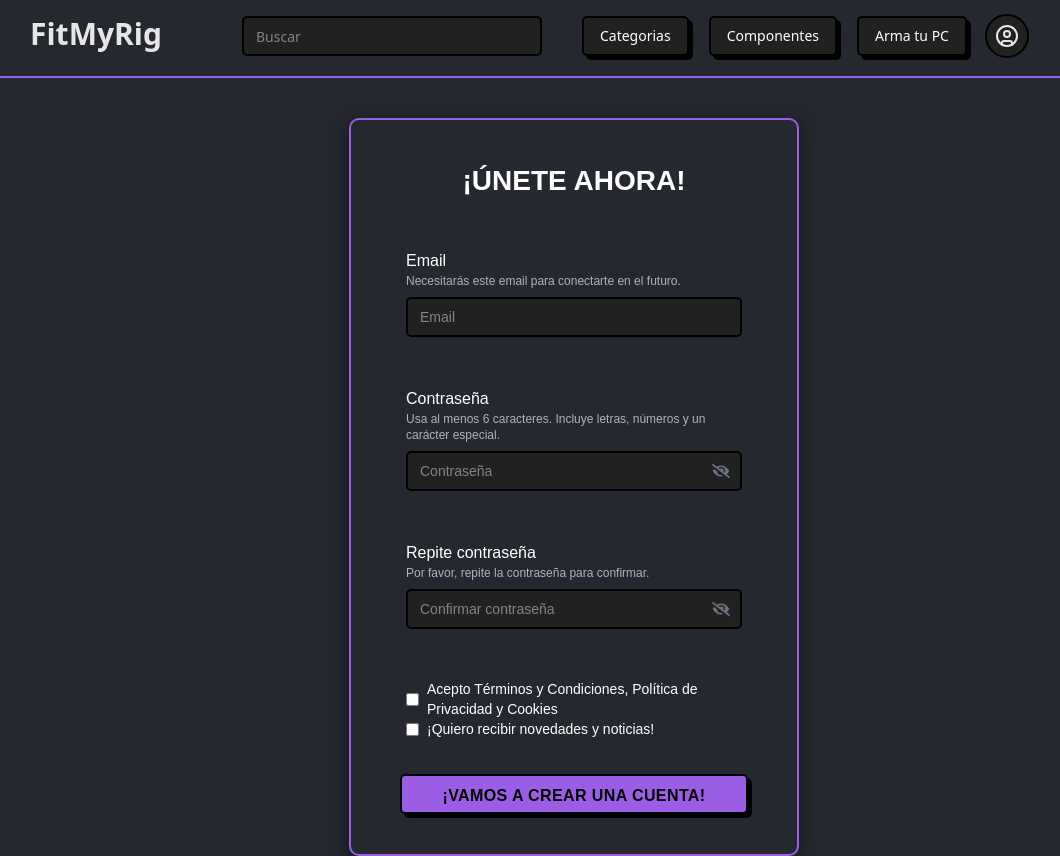
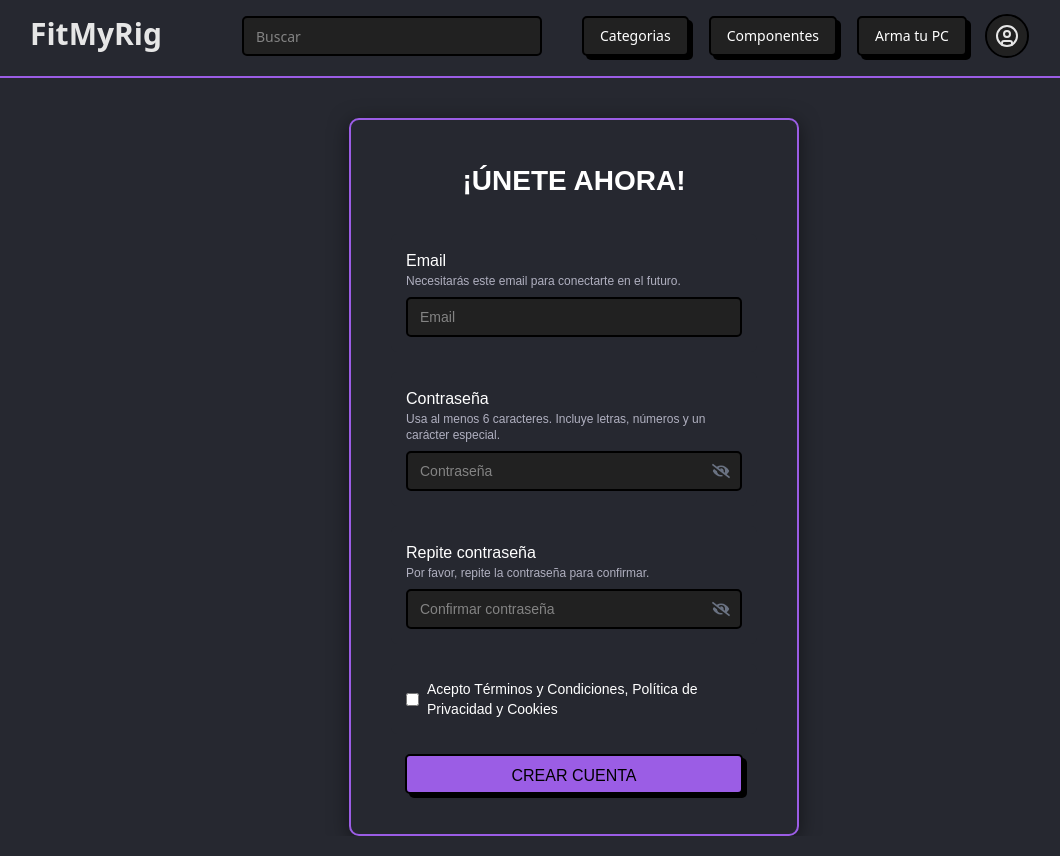
Before and after one commit to Nait-Nait/fastpc, a React (Vite) app in the folder front/: page /register in a window 1280 px wide. Shown: the whole page, without its empty margins (66-1126 px from the left). Built offline with nearby package versions, Linux system fonts and the light colour scheme; no server answers.

Commit message:
style: minor visual changes in register form

```diff
--- a/front/src/pages/register/Register.tsx
+++ b/front/src/pages/register/Register.tsx
@@ -146,25 +146,15 @@ const Register: React.FC = () => {
               />
               Acepto Términos y Condiciones, Política de Privacidad y Cookies
             </label>
-
-            <label className="flex items-center text-sm">
-              <input
-                type="checkbox"
-                className="w-auto mr-2"
-                checked={acceptNews}
-                onChange={(e) => setAcceptNews(e.target.checked)}
-              />
-              ¡Quiero recibir novedades y noticias!
-            </label>
           </div>
 
           <Button
             type="submit"
-            className="block mx-auto uppercase font-semibold tracking-wide px-10 text-base
+            className="block mx-auto px-26 text-base
 
 "
           >
-            ¡VAMOS A CREAR UNA CUENTA!
+            CREAR CUENTA
           </Button>
         </form>
       </div>
```
